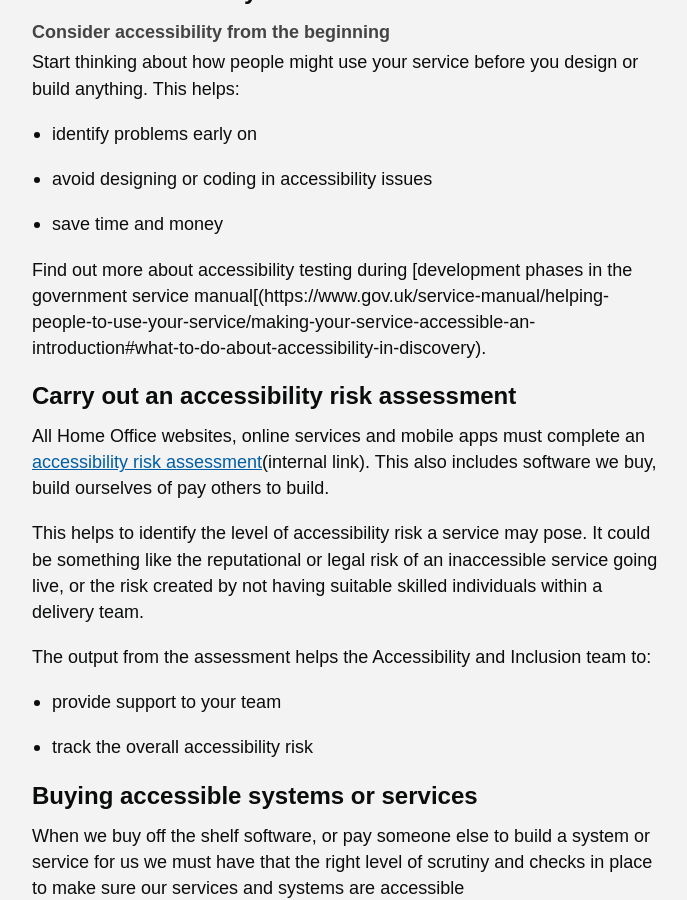
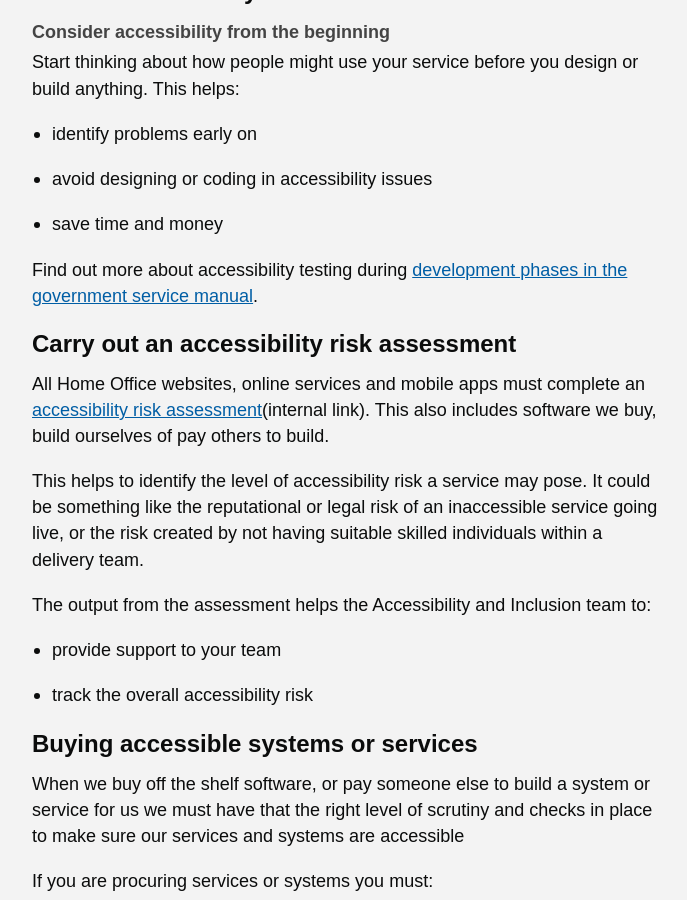
Before and after one commit to UKHomeOffice/playbook, a Jekyll site: the page built from playbook/everyone-can-use.md, in a window 1280 px wide and 900 px high, scrolled down 1043 px. Shown: the whole window, without its empty margins (128-815 px from the left). Built offline with Jekyll 4.4.1, drawn with Linux system fonts in a browser that asks for light colours; nearby versions of some CDN libraries; some web fonts are replaced; the repository's description, which GitHub fills in, is left out.

Commit message:
Update everyone-can-use.md

```diff
--- a/playbook/everyone-can-use.md
+++ b/playbook/everyone-can-use.md
@@ -42,7 +42,7 @@ Start thinking about how people might use your service before you design or buil
 
 * save time and money
 
-Find out more about accessibility testing during [development phases in the government service manual[(https://www.gov.uk/service-manual/helping-people-to-use-your-service/making-your-service-accessible-an-introduction#what-to-do-about-accessibility-in-discovery).
+Find out more about accessibility testing during [development phases in the government service manual](https://www.gov.uk/service-manual/helping-people-to-use-your-service/making-your-service-accessible-an-introduction#what-to-do-about-accessibility-in-discovery).
 
 ### Carry out an accessibility risk assessment
 
```
